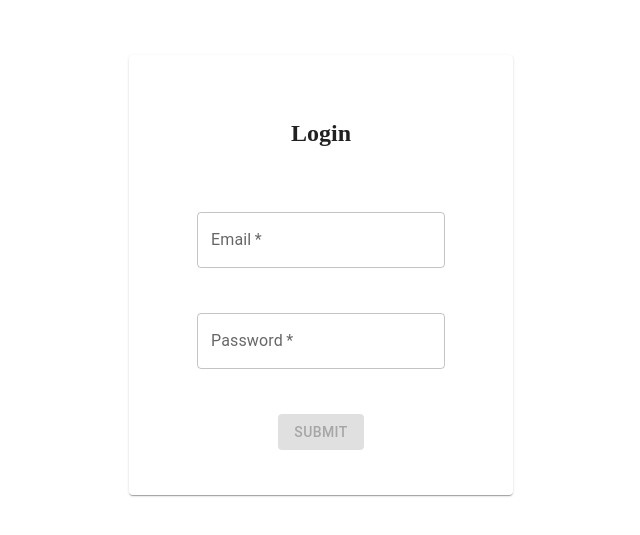
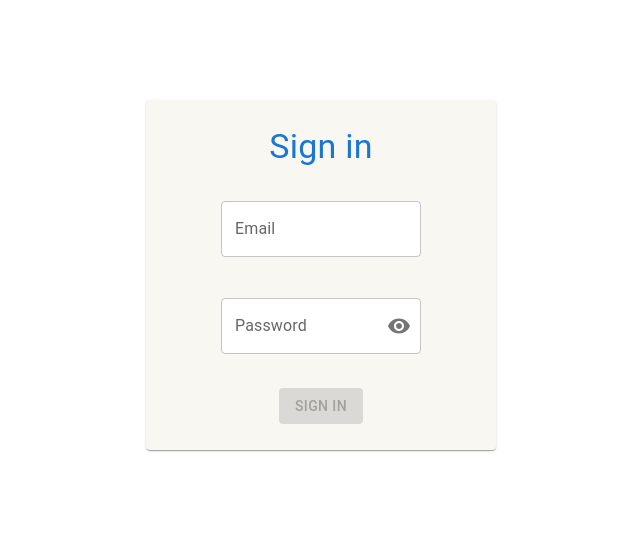
Before and after one commit to derekcoleman/Erciyes-AI-Content-Creator, a Next.js app in the folder client/: page /login in a window 1280 px wide. Shown: the part 125-660 px from the top of the page, without its empty margins (319-959 px from the left). Built offline with nearby package versions, Linux system fonts and the light colour scheme.

Commit message:
Basics of Login page completed

```diff
--- a/client/package.json
+++ b/client/package.json
@@ -11,6 +11,7 @@
   "dependencies": {
     "@emotion/react": "^11.13.3",
     "@emotion/styled": "^11.13.0",
+    "@mui/icons-material": "^6.1.3",
     "@mui/material": "^6.1.3",
     "next": "14.2.15",
     "react": "^18",
--- a/client/src/app/login/page.tsx
+++ b/client/src/app/login/page.tsx
@@ -1,15 +1,23 @@
 "use client";
-import { Box, Button, Card, TextField } from "@mui/material";
+import EmailInput from "@/components/signin-signup/EmailInput";
+import PasswordInput from "@/components/signin-signup/PasswordInput";
+import { Box, Button, Card, Typography } from "@mui/material";
 import { useState } from "react";
+import { useRouter } from "next/navigation";
 
 function Page() {
+  const router = useRouter();
   const [email, setEmail] = useState<string>("");
   const [password, setPassword] = useState<string>("");
+  const [showPassword, setShowPassword] = useState<boolean>(false);
+
+  const handleClickShowPassword = () => setShowPassword((show) => !show);
 
   const handleSubmit = (e: React.FormEvent<HTMLFormElement>) => {
     e.preventDefault();
-    console.log("Email:", email);
-    console.log("Password:", password);
+    alert("Email: " + email + " Password: " + password);
+    //Signin başarılı ise yönlendirme
+    // router.push("/");
   };
 
   const isFormValid = email !== "" && password !== "";
@@ -24,39 +32,44 @@ function Page() {
         display: "flex",
         justifyContent: "center",
         alignItems: "center",
+        backgroundColor: "white",
       }}
     >
       <Card
         component="form"
         onSubmit={handleSubmit}
         sx={{
-          height: "55vh",
-          width: "30%",
+          height: "40%",
+          minHeight: "350px",
+          width: "20%",
+          minWidth: "350px",
           display: "flex",
           justifyContent: "space-evenly",
           alignItems: "center",
           flexDirection: "column",
+          backgroundColor: "#f9f7f2",
         }}
       >
-        <h2>Login</h2>
-        <TextField
-          required
-          label="Email"
-          inputProps={{
-            type: "email",
+        <Typography
+          component="h1"
+          variant="h4"
+          sx={{
+            width: "100%",
+            color: "#1976d2",
+            textAlign: "center",
           }}
-          value={email}
-          onChange={(e) => setEmail(e.target.value)}
-        />
-        <TextField
-          required
-          type="password"
-          label="Password"
-          value={password}
-          onChange={(e) => setPassword(e.target.value)}
+        >
+          Sign in
+        </Typography>
+        <EmailInput email={email} setEmail={setEmail} />
+        <PasswordInput
+          password={password}
+          setPassword={setPassword}
+          showPassword={showPassword}
+          handleClickShowPassword={handleClickShowPassword}
         />
         <Button variant="contained" type="submit" disabled={!isFormValid}>
-          Submit
+          Sign in
         </Button>
       </Card>
     </Box>
--- /dev/null
+++ b/client/src/components/signin-signup/EmailInput.tsx
@@ -0,0 +1,25 @@
+import React from "react";
+import { FormControl, InputLabel, OutlinedInput } from "@mui/material";
+
+interface EmailInputProps {
+  email: string;
+  setEmail: React.Dispatch<React.SetStateAction<string>>;
+}
+
+const EmailInput: React.FC<EmailInputProps> = ({ email, setEmail }) => {
+  return (
+    <FormControl sx={{ m: 1, width: "25ch" }} variant="outlined">
+      <InputLabel htmlFor="outlined-adornment-email">Email</InputLabel>
+      <OutlinedInput
+        value={email}
+        onChange={(e) => setEmail(e.target.value)}
+        id="outlined-adornment-email"
+        type="email"
+        label="Email"
+        sx={{ backgroundColor: "white" }}
+      />
+    </FormControl>
+  );
+};
+
+export default EmailInput;
--- /dev/null
+++ b/client/src/components/signin-signup/PasswordInput.tsx
@@ -0,0 +1,51 @@
+import React from "react";
+import {
+  FormControl,
+  InputLabel,
+  OutlinedInput,
+  InputAdornment,
+  IconButton,
+} from "@mui/material";
+import Visibility from "@mui/icons-material/Visibility";
+import VisibilityOff from "@mui/icons-material/VisibilityOff";
+
+interface PasswordInputProps {
+  password: string;
+  setPassword: React.Dispatch<React.SetStateAction<string>>;
+  showPassword: boolean;
+  handleClickShowPassword: () => void;
+}
+
+const PasswordInput: React.FC<PasswordInputProps> = ({
+  password,
+  setPassword,
+  showPassword,
+  handleClickShowPassword,
+}) => {
+  return (
+    <FormControl sx={{ m: 1, width: "25ch" }} variant="outlined">
+      <InputLabel htmlFor="outlined-adornment-password">Password</InputLabel>
+      <OutlinedInput
+        value={password}
+        onChange={(e) => setPassword(e.target.value)}
+        id="outlined-adornment-password"
+        type={showPassword ? "text" : "password"}
+        endAdornment={
+          <InputAdornment position="end">
+            <IconButton
+              aria-label="toggle password visibility"
+              onClick={handleClickShowPassword}
+              edge="end"
+            >
+              {showPassword ? <VisibilityOff /> : <Visibility />}
+            </IconButton>
+          </InputAdornment>
+        }
+        label="Password"
+        sx={{ backgroundColor: "white" }}
+      />
+    </FormControl>
+  );
+};
+
+export default PasswordInput;
```
Also changed, not shown: 1 other file (tests, documents, lock files or other folders).
